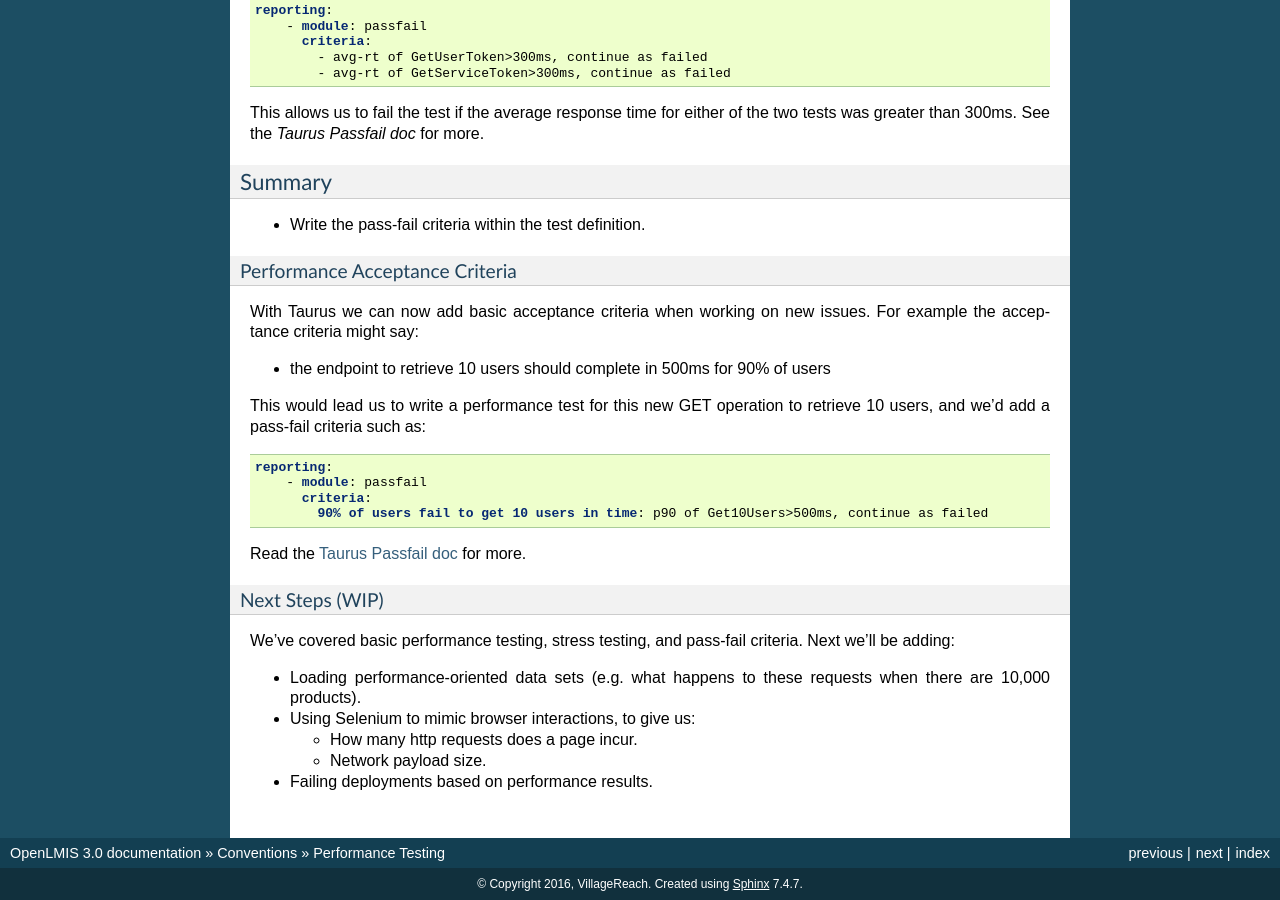
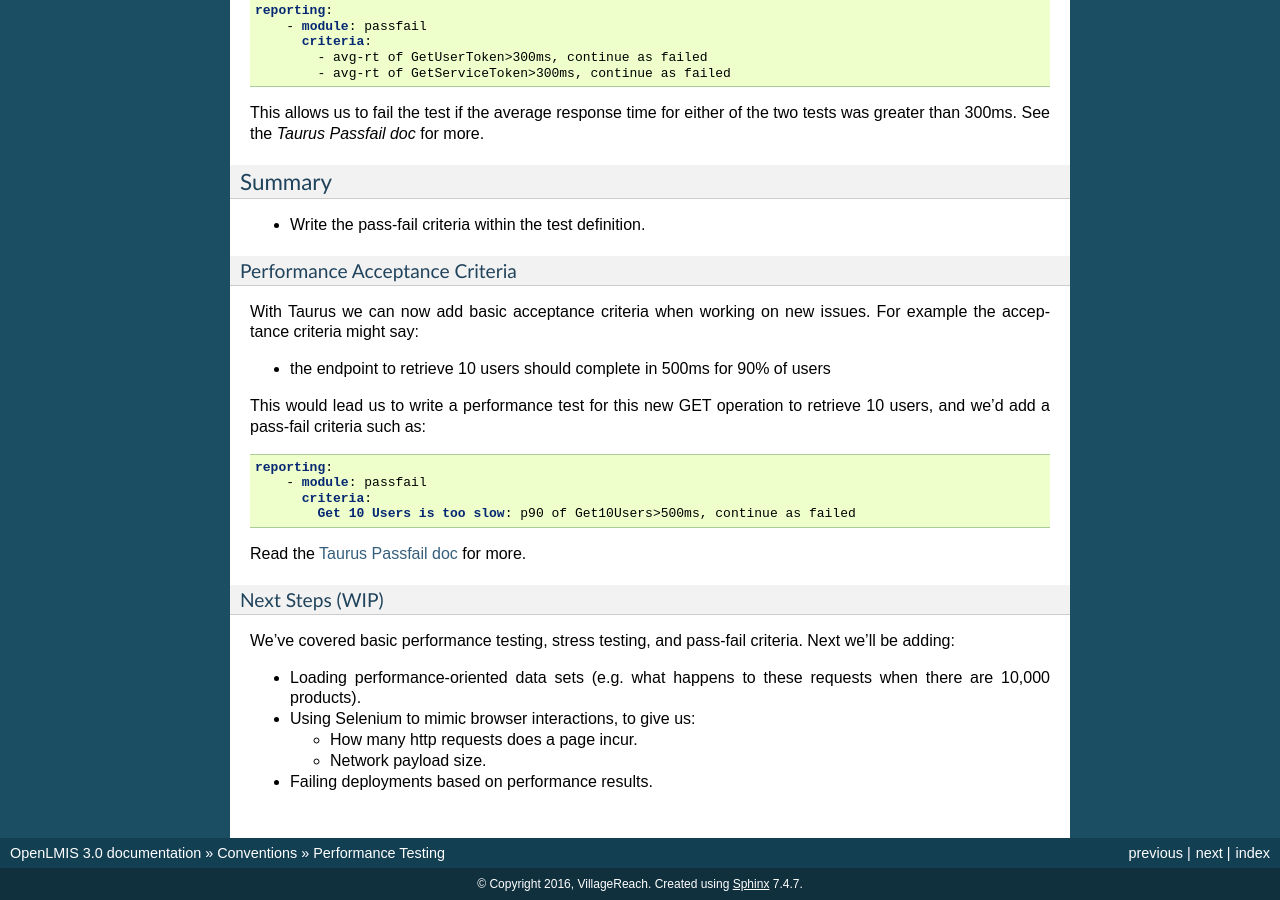
Before and after one commit to OpenLMIS/openlmis-ref-distro, a Sphinx documentation site: the page built from docs/source/conventions/performance.rst, in a window 1280 px wide and 900 px high, scrolled down 5436 px. Built offline with Sphinx 7.4.7, drawn with Linux system fonts in a browser that asks for light colours; pages that are not in the unit, such as notebooks, are missing from menus.

Commit message:
change label guidance for perf tests
the previous label guidance was actually tricky and not perfectly correct.  The new guidance is simpler English and clearer to more people.

```diff
--- a/docs/source/conventions/performance.rst
+++ b/docs/source/conventions/performance.rst
@@ -381,7 +381,7 @@ retrieve 10 users, and we'd add a pass-fail criteria such as:
   reporting:
       - module: passfail
         criteria:
-          90% of users fail to get 10 users in time: p90 of Get10Users>500ms, continue as failed
+          Get 10 Users is too slow: p90 of Get10Users>500ms, continue as failed
 
 Read the `Taurus Passfail doc`_ for more.
 
```
